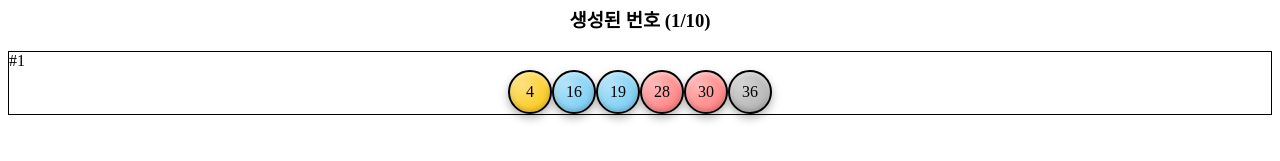
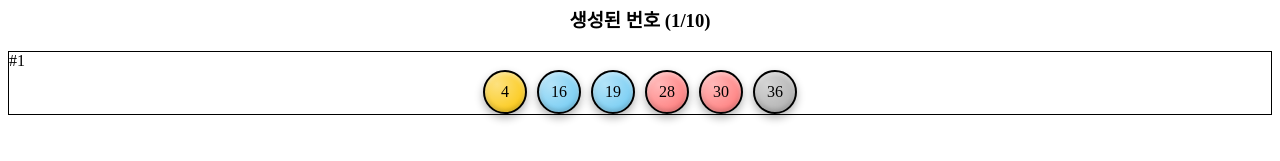
Before and after one commit to cccwon2/tools, a Next.js app: page /tools/dhlottery in a window 1280 px wide. Both pictures are taken after a click on the button "번호 생성하기". Shown: the part 331-492 px from the top of the page. Built offline with nearby package versions, Linux system fonts and the light colour scheme; no server answers.

Commit message:
LottoBall 컴포넌트 상위 태그에 tailwind gab 이 적용 안되고 있어서 직접 style 적용

```diff
--- a/app/components/LottoBall.tsx
+++ b/app/components/LottoBall.tsx
@@ -26,7 +26,7 @@ const LottoBall: React.FC<LottoBallProps> = ({ number, size = "md" }) => {
 
   return (
     <div
-      className={`inline-flex items-center justify-center rounded-full border-2 border-white text-white font-bold shadow-md ${dimensions}`}
+      className={`flex items-center justify-center rounded-full border-2 border-white text-white font-bold shadow-md ${dimensions}`}
       style={{
         backgroundColor: color,
         backgroundImage: "radial-gradient(circle at 30% 30%, rgba(255,255,255,0.5), transparent)",
--- a/app/tools/dhlottery/page.tsx
+++ b/app/tools/dhlottery/page.tsx
@@ -101,7 +101,7 @@ export default function LottoPage() {
               <p className="text-gray-500">로딩 중...</p>
             ) : latestLottoResult ? (
               <>
-                <div className="flex justify-center flex-wrap items-center gap-4 mb-2">
+                <div className="flex justify-center flex-wrap items-center" style={{ gap: "10px" }}>
                   {[
                     latestLottoResult.drwtNo1,
                     latestLottoResult.drwtNo2,
@@ -149,7 +149,7 @@ export default function LottoPage() {
               {lottoNumbersList.map((row, idx) => (
                 <div key={idx} className="bg-gray-50 rounded-xl p-4 shadow-sm border border-gray-200">
                   <div className="text-xs text-gray-400 mb-2">#{idx + 1}</div>
-                  <div className="flex flex-wrap gap-4 justify-center">
+                  <div className="flex flex-wrap justify-center" style={{ gap: "10px" }}>
                     {row.map((num, i) => (
                       <LottoBall key={i} number={num} size="md" />
                     ))}
```
